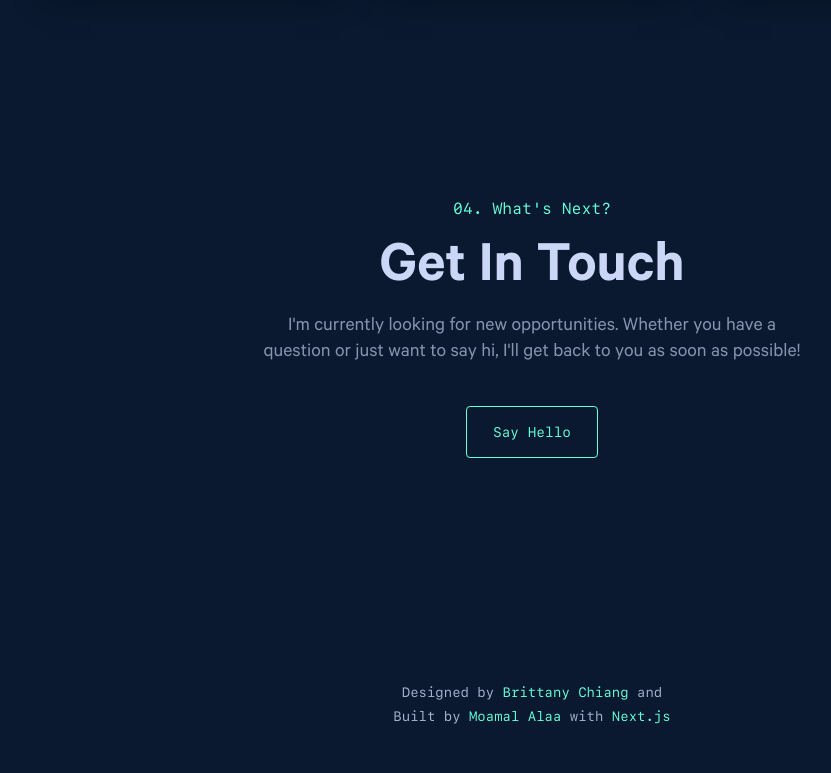
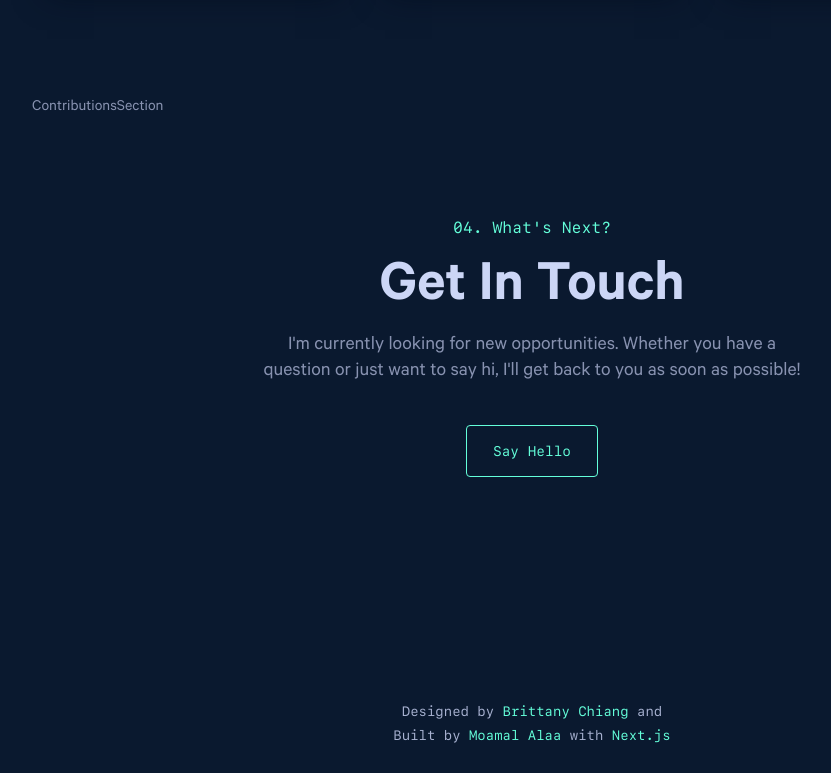
Before and after one commit to Moamal-2000/moamal-alaa, a Next.js app: page / in a window 1280 px wide. Shown: the part 4481-5254 px from the top of the page, without its empty margins (108-939 px from the left). Built offline with nearby package versions, Linux system fonts and the light colour scheme; no server answers.

Commit message:
init: ContributionsSection component

```diff
--- a/src/app/page.js
+++ b/src/app/page.js
@@ -1,5 +1,6 @@
 import AboutSection from "@/components/Home/AboutSection/AboutSection";
 import ContactSection from "@/components/Home/ContactSection/ContactSection";
+import ContributionsSection from "@/components/Home/ContributionsSection/ContributionsSection";
 import HeroSection from "@/components/Home/HeroSection/HeroSection";
 import OtherProjectsSection from "@/components/Home/OtherProjectsSection/OtherProjectsSection";
 import ProjectsSection from "@/components/Home/ProjectsSection/ProjectsSection";
@@ -15,6 +16,7 @@ export default async function Home() {
       <AboutSection />
       <ProjectsSection projectsData={projectsData} />
       <OtherProjectsSection />
+      <ContributionsSection contributions={contributions} />
       <ContactSection />
     </main>
   );
--- /dev/null
+++ b/src/components/Home/ContributionsSection/ContributionsSection.jsx
@@ -0,0 +1,9 @@
+import s from './ContributionsSection.module.scss'
+
+const ContributionsSection = ({contributions}) => {
+  return (
+    <div>ContributionsSection</div>
+  )
+}
+
+export default ContributionsSection
```
Also changed, not shown: src/components/Home/ContributionsSection/ContributionsSection.module.scss (added).
